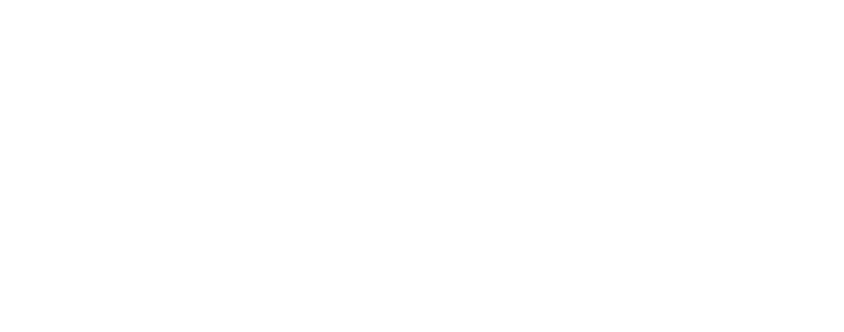
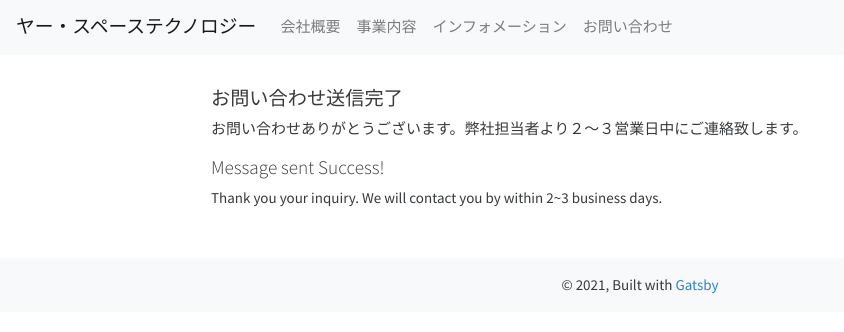
Before and after one commit to yusukeh0315/sample-site, a Gatsby site: page /contact_done in a window 1280 px wide. Before the commit this address had no page. Shown: the whole page, without its empty margins (0-844 px from the left). Built offline with nearby package versions, Linux system fonts and the light colour scheme; Gatsby itself is replaced by a stand-in of ours.

Commit message:
flexfrom

```diff
--- /dev/null
+++ b/src/pages/contact_done.js
@@ -0,0 +1,24 @@
+import React from "react"
+import Layout from "../components/layout"
+import SEO from "../components/seo"
+import { Container, Row, Col } from 'react-bootstrap'
+
+const ContactDone = () => (
+    <Layout>
+      <SEO title="お問い合わせ送信完了" />
+      <Container fluid="md" style={{width:`80%`}}>
+        <Row>
+        <Col className="space"></Col>
+        </Row>
+        <h1 style={{fontSize:`1.2rem`}}>お問い合わせ送信完了</h1>
+          <p>お問い合わせありがとうございます。弊社担当者より２～３営業日中にご連絡致します。</p>
+        <h2 style={{fontSize:`1.2rem`}}>Message sent Success!</h2>
+          <p>Thank you your inquiry. We will contact you by within 2~3 business days.</p>
+        <Row>
+        <Col className="space"></Col>
+        </Row>
+      </Container>
+    </Layout>
+)
+
+export default ContactDone
```
Also changed, not shown: src/pages/contact.js (+5 -2 lines).
